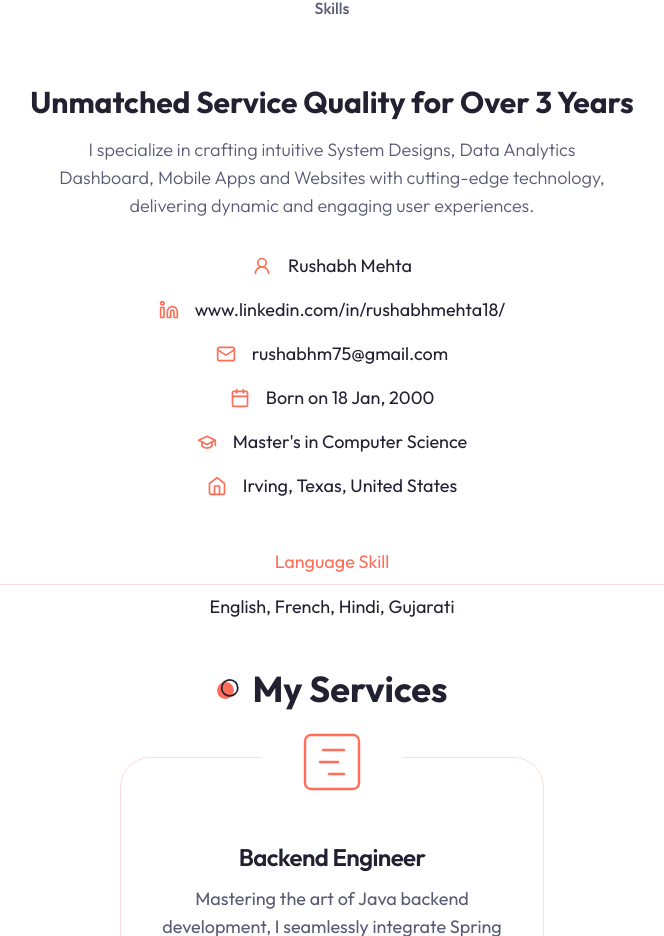
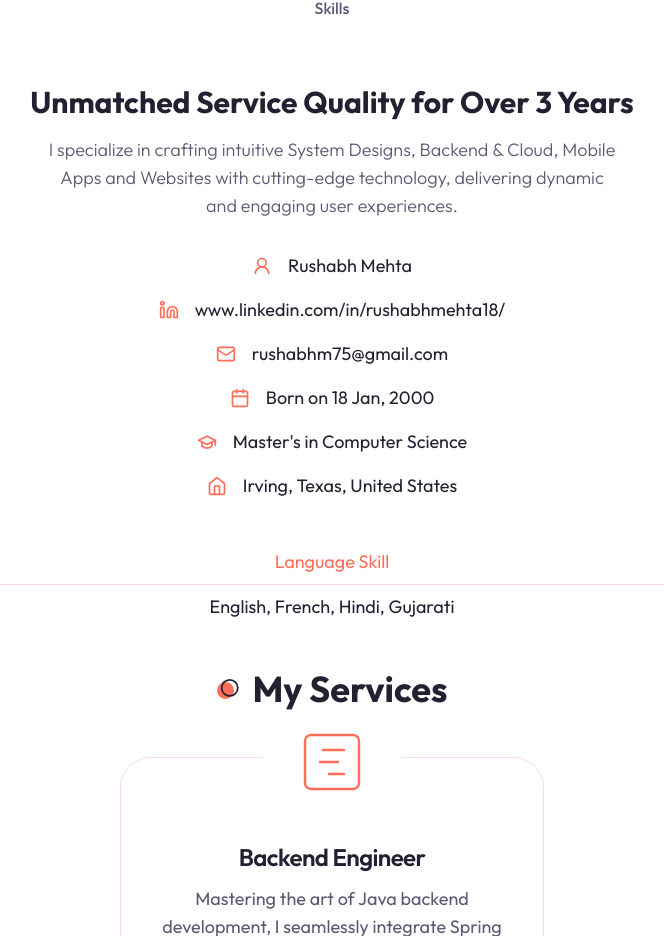
Before and after one commit to rush181200/portfolio, a Next.js app: page / in a window 1280 px wide. Shown: the part 977-1913 px from the top of the page, without its empty margins (308-972 px from the left). Built offline with nearby package versions, Linux system fonts and the light colour scheme.

Commit message:
backend engineer 1

```diff
--- a/components/About.jsx
+++ b/components/About.jsx
@@ -171,8 +171,7 @@ const About = () => {
                       Unmatched Service Quality for Over 3 Years
                     </h3>
                     <p className="subtitle max-w-xl mx-auto xl:mx-0">
-                      I specialize in crafting intuitive System Designs, Data
-                      Analytics Dashboard, Mobile Apps and Websites with
+                      I specialize in crafting intuitive System Designs, Backend & Cloud, Mobile Apps and Websites with
                       cutting-edge technology, delivering dynamic and engaging
                       user experiences.
                     </p>
```
